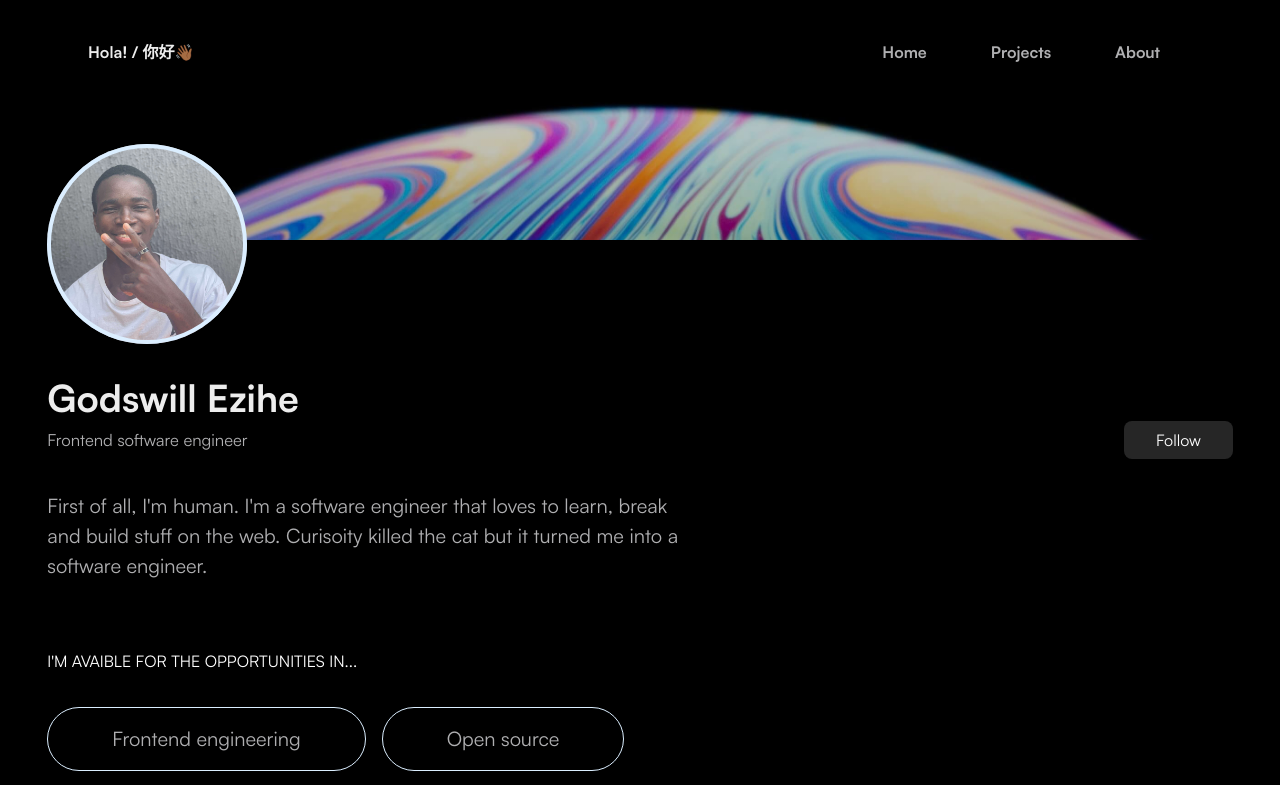
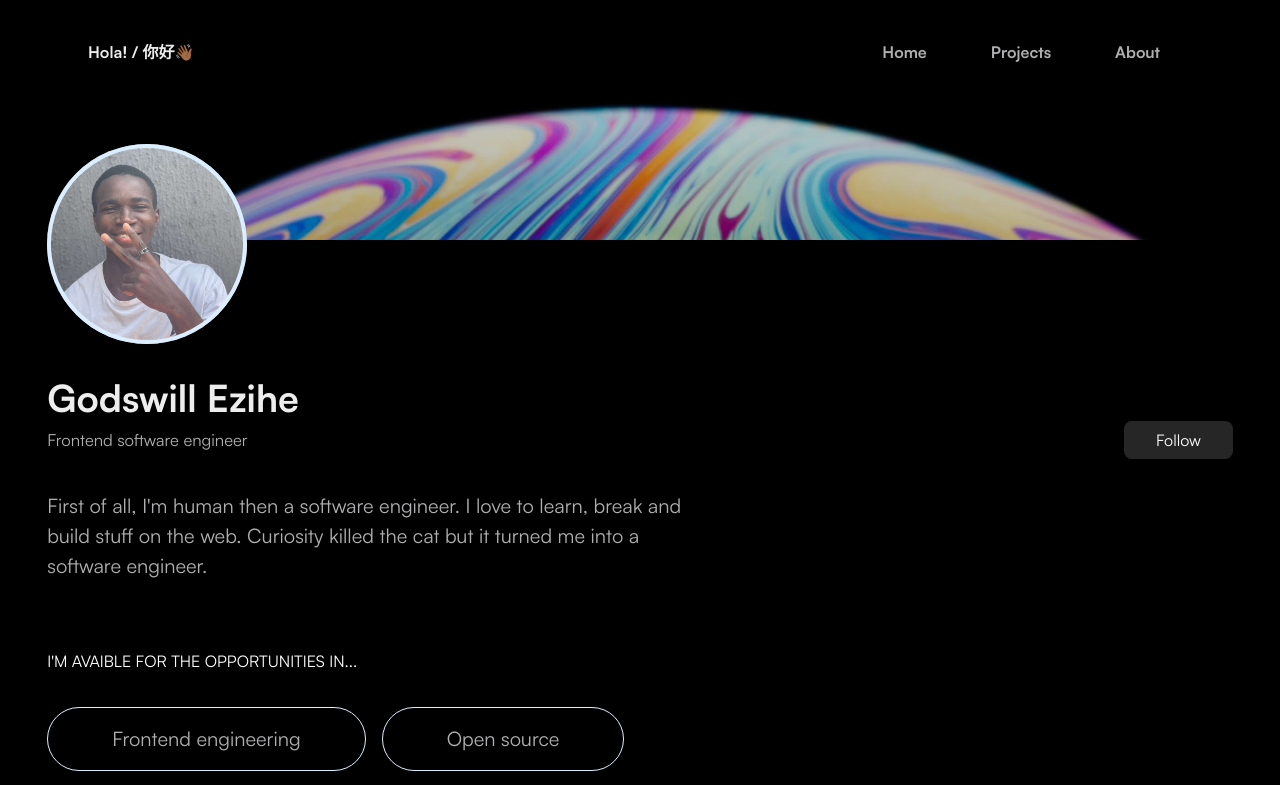
Before and after one commit to gzkdev/portfolio-archive, a Next.js app: page /about in a window 1280 px wide. Shown: the top 785 px of the page. Built offline with nearby package versions, Linux system fonts and the light colour scheme.

Commit message:
fix: added vendor prefixes to header menu styles to enable transform on webkit and mozilla

```diff
--- a/components/AboutHeader.jsx
+++ b/components/AboutHeader.jsx
@@ -12,9 +12,9 @@ export default function AboutHeader({ data }) {
         </button>
       </div>
       <p className={styles.about__essay}>
-        First of all, I&apos;m human. I&apos;m a software engineer that loves to
-        learn, break and build stuff on the web. Curisoity killed the cat but it
-        turned me into a software engineer.
+        First of all, I&apos;m human then a software engineer. I love to learn,
+        break and build stuff on the web. Curiosity killed the cat but it turned
+        me into a software engineer.
       </p>
       <div className={styles.about__list__container}>
         <span className={styles.about__title}>{data.title}</span>
--- a/components/HeroSection.jsx
+++ b/components/HeroSection.jsx
@@ -7,7 +7,7 @@ export default function HeroSection() {
         <div className={styles.hero__container}>
           <h1 className={styles.hero__heading}>
             <span>I&apos;m Godswill Ezihe</span>
-            <span>I build Software that runs on web browsers</span>
+            <span>I build Software that run on web browsers</span>
           </h1>
           <p>
             I&apos;m a Front-end software engineer currently based in Nigeria.
--- a/styles/About.module.css
+++ b/styles/About.module.css
@@ -76,7 +76,7 @@
 
 .about__details button span {
   position: absolute;
-  top: -2.5rem;
+  top: -3.5rem;
   right: 0;
   width: max-content;
   opacity: 0;
--- a/styles/HeaderMenu.module.css
+++ b/styles/HeaderMenu.module.css
@@ -6,11 +6,15 @@
   height: 100%;
   background-color: var(--color-700);
   z-index: -1;
+  -moz-transform: translate(-100%, 0);
+  -webkit-transform: translate(-100%, 0);
   transform: translate(-100%, 0);
   transition: transform 400ms ease-out;
 }
 
 .header__menu[data-toggle="true"] {
+  -moz-transform: translate(0, 0);
+  -webkit-transform: translate(0, 0);
   transform: translate(0, 0);
 }
 
@@ -40,7 +44,6 @@
 .header__menu li:first-child {
   color: var(--color-800);
   display: block;
-  text-transform: uppercase;
   margin-top: 1rem;
 }
 
--- a/styles/ProjectsSection.module.css
+++ b/styles/ProjectsSection.module.css
@@ -18,7 +18,7 @@
 
 .projects__item {
   background-color: var(--color-710);
-  padding: 2rem 1rem;
+  padding: 3rem 1rem;
   border-radius: 1.5rem;
   font-size: var(--font-s1ze-200);
   display: flex;
```
